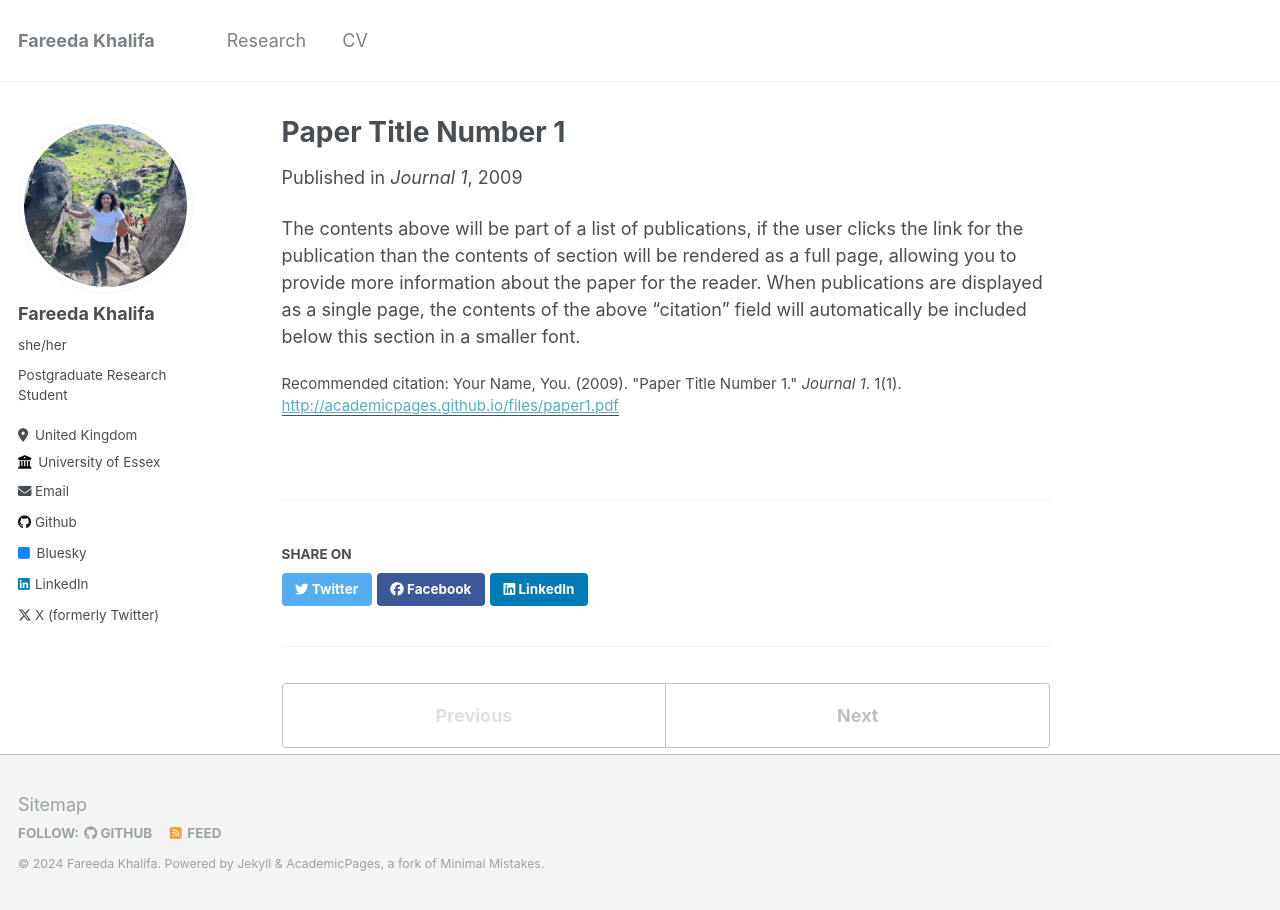
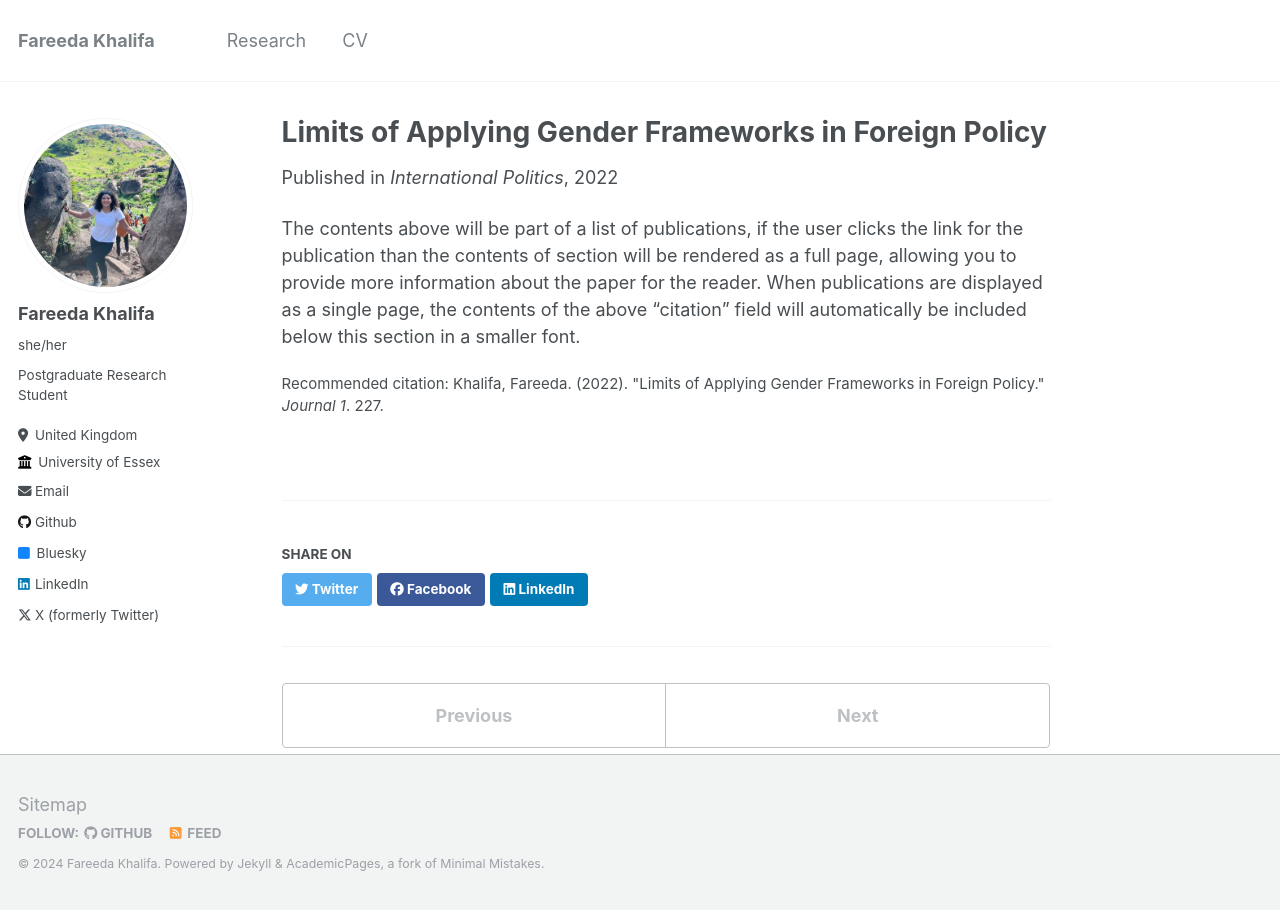
Before and after one commit to fareedakhalifa/fareedakhalifa, a Jekyll site: the page built from _publications/2009-10-01-paper-title-number-1.md, in a window 1280 px wide. Built offline with Jekyll 4.4.1, drawn with Linux system fonts in a browser that asks for light colours.

Commit message:
Update 2009-10-01-paper-title-number-1.md

```diff
--- a/_publications/2009-10-01-paper-title-number-1.md
+++ b/_publications/2009-10-01-paper-title-number-1.md
@@ -1,12 +1,11 @@
 ---
-title: "Paper Title Number 1"
+title: "Limits of Applying Gender Frameworks in Foreign Policy"
 collection: publications
 permalink: /publication/2009-10-01-paper-title-number-1
 excerpt: 'This paper is about the number 1. The number 2 is left for future work.'
-date: 2009-10-01
-venue: 'Journal 1'
-paperurl: 'http://academicpages.github.io/files/paper1.pdf'
-citation: 'Your Name, You. (2009). &quot;Paper Title Number 1.&quot; <i>Journal 1</i>. 1(1).'
+date: 2022-01-01
+venue: 'International Politics'
+citation: 'Khalifa, Fareeda. (2022). &quot;Limits of Applying Gender Frameworks in Foreign Policy.&quot; <i>Journal 1</i>. 227.'
 ---
 
 The contents above will be part of a list of publications, if the user clicks the link for the publication than the contents of section will be rendered as a full page, allowing you to provide more information about the paper for the reader. When publications are displayed as a single page, the contents of the above "citation" field will automatically be included below this section in a smaller font.
```
